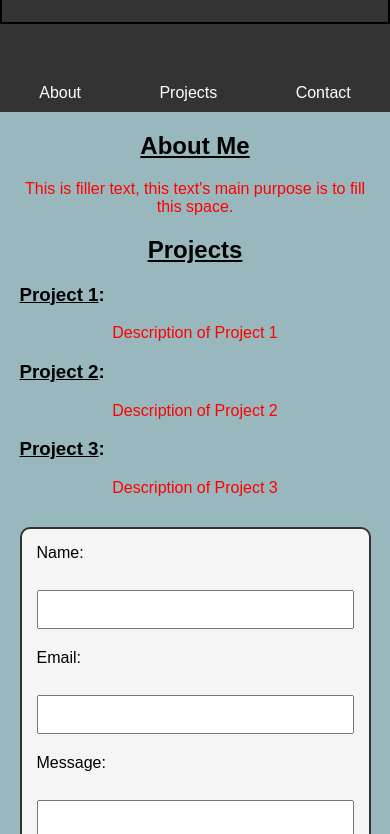
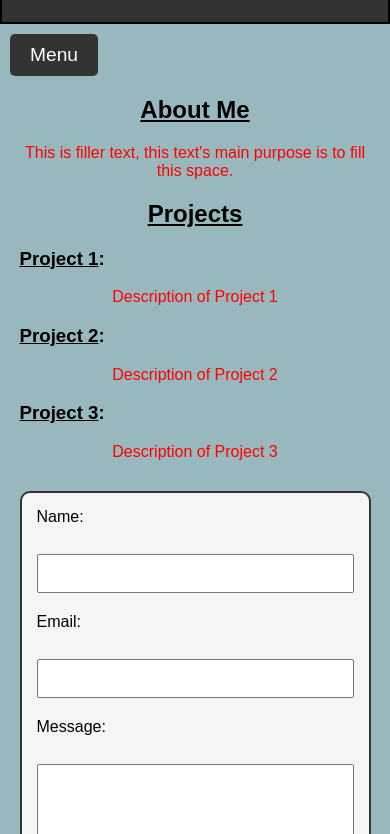
Before and after one commit to nabeel-rk/nabeel-rk.github.io, a plain HTML site: page index.html in a window 390 px wide. Shown: the part 90-924 px from the top of the page. Drawn offline with Linux system fonts and the light colour scheme.

Commit message:
Menu Bar

```diff
--- a/index.html
+++ b/index.html
@@ -69,17 +69,29 @@
         }
 
         /* Additional styles for responsive design */
+        .menu-button {
+            display: none;
+            background-color: #333;
+            color: #fff;
+            padding: 10px 20px;
+            border: none;
+            cursor: pointer;
+            text-align: center;
+            border-radius: 5px;
+            margin: 10px;
+            font-size: 1.2em;
+        }
         .sidebar {
             position: fixed;
             top: 0;
-            left: 0;
+            left: -200px;
             width: 200px;
             height: 100%;
             background-color: #333;
             padding-top: 50px;
             text-align: center;
             overflow-y: auto;
-            transition: width 0.5s;
+            transition: left 0.5s;
         }
         .sidebar ul {
             list-style: none;
@@ -98,7 +110,7 @@
             display: block;
         }
         .content {
-            margin-left: 200px;
+            margin-left: 0;
             transition: margin-left 0.5s;
         }
         .fade-in {
@@ -113,15 +125,14 @@
 
         /* Media queries for responsiveness */
         @media (max-width: 768px) {
+            .menu-button {
+                display: block;
+            }
             .sidebar {
-                width: 100%;
-                height: auto;
-                position: relative;
+                left: -200px;
             }
-            .sidebar ul {
-                display: flex;
-                flex-direction: row;
-                justify-content: space-around;
+            .sidebar.active {
+                left: 0;
             }
             .content {
                 margin-left: 0;
@@ -148,6 +159,8 @@
 <header>
     <h1>Nabeel's Website</h1>
 </header>
+
+<button class="menu-button">Menu</button>
 
 <div class="sidebar">
     <ul>
@@ -193,7 +206,21 @@
 </div>
 
 <script>
-    window.addEventListener('DOMContentLoaded', () => {
+    document.addEventListener('DOMContentLoaded', () => {
+        const menuButton = document.querySelector('.menu-button');
+        const sidebar = document.querySelector('.sidebar');
+        const content = document.querySelector('.content');
+
+        menuButton.addEventListener('click', () => {
+            sidebar.classList.toggle('active');
+        });
+
+        content.addEventListener('click', () => {
+            if (sidebar.classList.contains('active')) {
+                sidebar.classList.remove('active');
+            }
+        });
+
         const sections = document.querySelectorAll('.fade-in');
         const options = {
             threshold: 0.5
```
